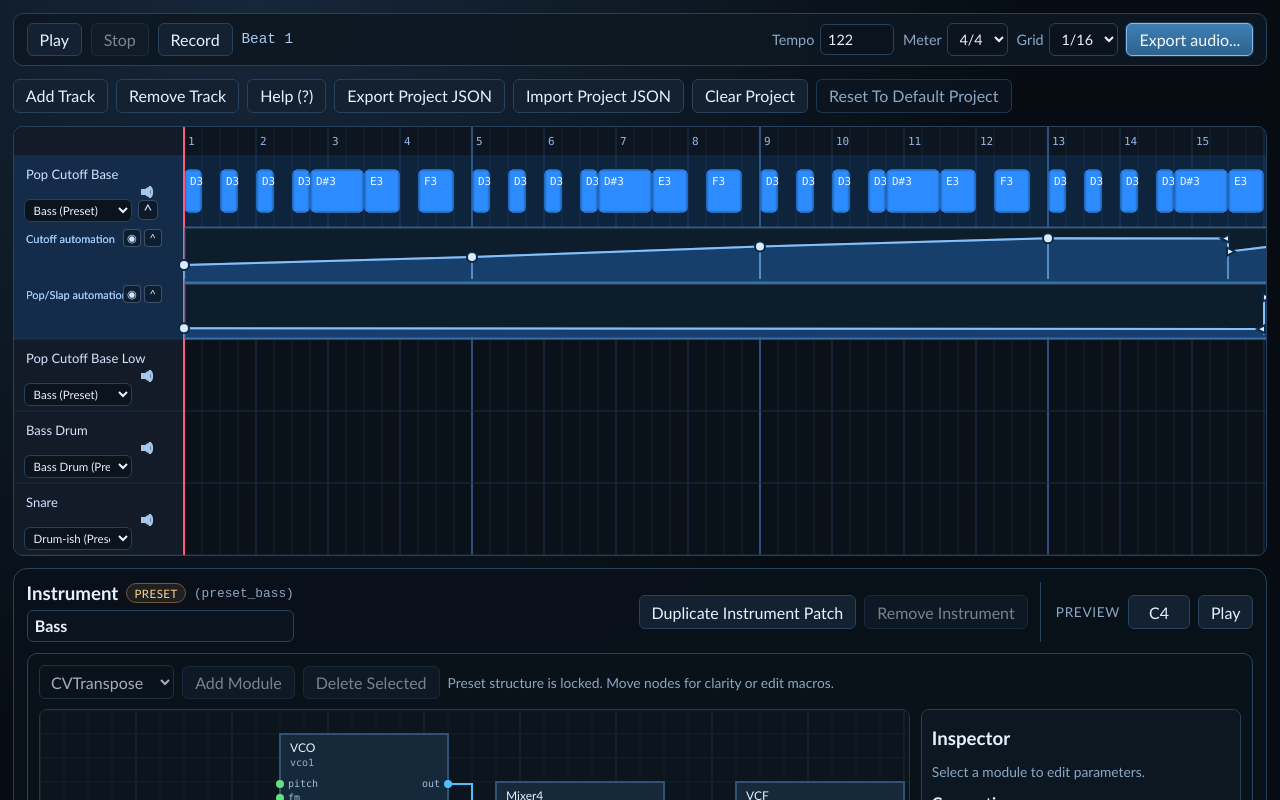
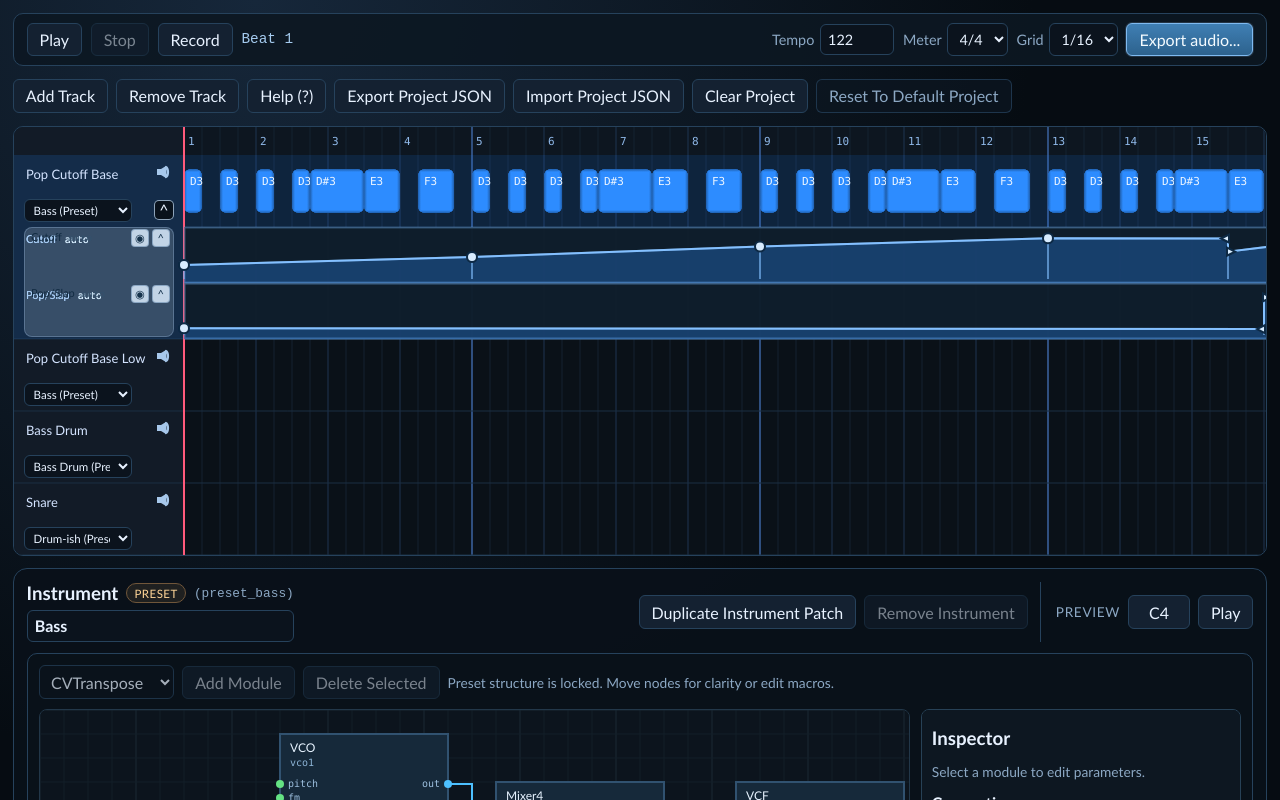
Before and after one commit to eescardo/SynthPlayground, a Next.js app: page / in a window 1280 px wide. Both pictures are taken after a click on the button "Expand macro lanes". Shown: the top 800 px of the page. Built offline with nearby package versions, Linux system fonts and the light colour scheme.

Commit message:
Polish macro inspector alignment and controls

```diff
--- a/app/globals.css
+++ b/app/globals.css
@@ -243,7 +243,7 @@ select {
 
 .track-volume-button {
   position: absolute;
-  left: 124px;
+  left: 140px;
   width: 20px;
   height: 20px;
   pointer-events: auto;
@@ -256,15 +256,15 @@ select {
 
 .track-macro-toggle-button {
   position: absolute;
-  left: 124px;
+  left: 140px;
   width: 20px;
   height: 20px;
   pointer-events: auto;
   z-index: 2;
-  border: 1px solid rgba(129, 166, 205, 0.35);
+  border: 1px solid rgba(187, 214, 239, 0.75);
   border-radius: 5px;
-  background: rgba(12, 25, 39, 0.9);
-  color: #cfe8ff;
+  background: rgba(10, 18, 27, 0.97);
+  color: var(--ink);
   padding: 0;
   line-height: 1;
   cursor: pointer;
@@ -272,9 +272,9 @@ select {
 
 .track-volume-popover {
   position: absolute;
-  left: 140px;
-  width: 64px;
-  padding: 0.5rem 0.35rem 0.45rem;
+  left: 112px;
+  width: 96px;
+  padding: 0.5rem 0.45rem 0.55rem;
   display: flex;
   flex-direction: column;
   align-items: center;
@@ -295,7 +295,7 @@ select {
 
 .track-volume-automation-button {
   width: 100%;
-  font-size: 0.68rem;
+  font-size: 0.66rem;
   line-height: 1.2;
   padding: 0.24rem 0.3rem;
 }
@@ -496,11 +496,27 @@ select {
 .track-volume-scale {
   display: flex;
   flex-direction: column;
-  align-items: center;
-  gap: 0.15rem;
+  align-items: stretch;
+  justify-content: space-between;
+  height: 120px;
   font-size: 0.62rem;
   color: var(--muted);
   line-height: 1.1;
+  align-self: stretch;
+  text-align: right;
+  padding-right: 0.1rem;
+}
+
+.track-inspector-panel {
+  position: absolute;
+  left: 10px;
+  width: 150px;
+  pointer-events: none;
+  z-index: 2;
+  border: 1px solid rgba(148, 179, 213, 0.38);
+  border-radius: 8px;
+  background: rgba(214, 232, 248, 0.18);
+  box-shadow: inset 0 0 0 1px rgba(19, 40, 61, 0.06);
 }
 
 .track-name-button {
@@ -519,7 +535,7 @@ select {
 .track-inspector-row {
   position: absolute;
   left: 10px;
-  width: 138px;
+  width: 150px;
   min-height: 20px;
   display: flex;
   align-items: center;
@@ -527,16 +543,16 @@ select {
   gap: 0.35rem;
   pointer-events: auto;
   z-index: 3;
-}
-
-.track-inspector-row.icon-only {
-  justify-content: flex-end;
+  padding: 0 0.25rem 0 0.45rem;
 }
 
 .track-inspector-row-label {
   min-width: 0;
   flex: 1;
-  color: #bddcff;
+  display: inline-flex;
+  align-items: baseline;
+  gap: 0.38rem;
+  color: #122c43;
   font-size: 0.69rem;
   line-height: 1.1;
   white-space: nowrap;
@@ -544,10 +560,28 @@ select {
   text-overflow: ellipsis;
 }
 
+.track-inspector-name {
+  min-width: 0;
+  overflow: hidden;
+  text-overflow: ellipsis;
+}
+
+.track-inspector-state {
+  flex: 0 0 auto;
+  color: #34526d;
+  font-family: "Courier New", monospace;
+  font-size: 0.62rem;
+  letter-spacing: 0.02em;
+  text-transform: lowercase;
+}
+
 .track-inspector-row-actions {
   display: inline-flex;
   align-items: center;
   gap: 0.18rem;
+  min-width: 40px;
+  flex: 0 0 40px;
+  justify-content: flex-end;
 }
 
 .track-inspector-action-button {
@@ -555,11 +589,16 @@ select {
   height: 18px;
   padding: 0;
   border-radius: 4px;
-  border: 1px solid rgba(126, 165, 208, 0.38);
-  background: rgba(14, 30, 45, 0.92);
-  color: #d0e8ff;
+  border: 1px solid rgba(86, 123, 161, 0.5);
+  background: rgba(214, 232, 248, 0.88);
+  color: #16334c;
   font-size: 0.7rem;
   line-height: 1;
+}
+
+.track-inspector-action-button:disabled {
+  opacity: 0.45;
+  cursor: not-allowed;
 }
 
 .track-name-input {
--- a/src/components/TrackVolumePopover.tsx
+++ b/src/components/TrackVolumePopover.tsx
@@ -45,7 +45,7 @@ export function TrackVolumePopover(props: TrackVolumePopoverProps) {
         className="track-volume-automation-button"
         onClick={props.automated ? props.onUnbindFromAutomation : props.onBindToAutomation}
       >
-        {props.automated ? "◉ Use fixed value" : "◎ Automate in timeline"}
+        {props.automated ? "◉ Use fixed value" : "◎ Automate"}
       </button>
       <div className="track-volume-scale">
         <span>{TRACK_VOLUME_MAX_LABEL}</span>
--- a/src/components/tracks/TrackCanvas.tsx
+++ b/src/components/tracks/TrackCanvas.tsx
@@ -20,6 +20,7 @@ import {
   SPEAKER_ICON_SRC,
   SPEAKER_MUTED_ICON_SRC,
   SPEAKER_X,
+  SPEAKER_Y_OFFSET,
   TRACK_CANVAS_COLORS,
   TRACK_HEIGHT
 } from "@/components/tracks/trackCanvasConstants";
@@ -353,7 +354,7 @@ export function TrackCanvas(props: TrackCanvasProps) {
 
   const beatFromX = (x: number) => (x - HEADER_WIDTH) / BEAT_WIDTH;
   const fixedLaneSliderStartX = HEADER_WIDTH + Math.min(BEAT_WIDTH * 0.25, 18);
-  const fixedLaneSliderEndX = Math.min(width - 10, fixedLaneSliderStartX + BEAT_WIDTH * 2.4);
+  const fixedLaneSliderEndX = Math.min(width - 10, fixedLaneSliderStartX + BEAT_WIDTH * 3.8);
   const fixedLaneValueFromX = (x: number) =>
     Math.max(0, Math.min(1, (x - fixedLaneSliderStartX) / Math.max(1, fixedLaneSliderEndX - fixedLaneSliderStartX)));
   const isTrackSilenced = useCallback((track: Track) => track.mute || isTrackVolumeMuted(track.volume), []);
@@ -552,7 +553,7 @@ export function TrackCanvas(props: TrackCanvasProps) {
       ctx.fillStyle = trackPatchInvalid ? TRACK_CANVAS_COLORS.trackInvalidName : TRACK_CANVAS_COLORS.trackName;
       ctx.font = "13px 'Trebuchet MS', 'Segoe UI', sans-serif";
       ctx.fillText(track.name, 12, y + 24);
-      const muteY = y + 29;
+      const muteY = y + SPEAKER_Y_OFFSET;
       const trackSilenced = isTrackSilenced(track);
       const speakerIcon = trackSilenced ? speakerIconsRef.current.muted : speakerIconsRef.current.normal;
       if (speakerIconsReady && speakerIcon) {
@@ -706,6 +707,7 @@ export function TrackCanvas(props: TrackCanvasProps) {
           height: automationLayout.height,
           laneY: automationLayout.y,
           name: macro.name,
+          defaultValue: macro.defaultNormalized ?? 0.5,
           value: manualValue,
           width
         });
@@ -802,6 +804,7 @@ export function TrackCanvas(props: TrackCanvasProps) {
           height: automationLayout.height,
           laneY: automationLayout.y,
           name: macro.name,
+          defaultValue: macro.defaultNormalized ?? 0.5,
           value: manualValue,
           veilTimeline: true,
           width
--- a/src/components/tracks/TrackCanvasChrome.tsx
+++ b/src/components/tracks/TrackCanvasChrome.tsx
@@ -1,6 +1,10 @@
 import { Dispatch, SetStateAction } from "react";
 import { TrackVolumePopover } from "@/components/TrackVolumePopover";
-import { MACRO_PANEL_TOGGLE_Y_OFFSET, SPEAKER_Y_OFFSET } from "@/components/tracks/trackCanvasConstants";
+import {
+  AUTOMATION_LANE_COLLAPSED_HEIGHT,
+  MACRO_PANEL_TOGGLE_Y_OFFSET,
+  SPEAKER_Y_OFFSET
+} from "@/components/tracks/trackCanvasConstants";
 import { TrackLayout, TrackCanvasAutomationActions, TrackCanvasTrackActions } from "@/components/tracks/trackCanvasTypes";
 import { getTrackMacroLane, getTrackVolumeLane } from "@/lib/macroAutomation";
 import { resolvePatchPresetStatus, resolvePatchSource } from "@/lib/patch/source";
@@ -67,6 +71,23 @@ export function TrackHeaderChrome({
         const selected = selectedTrackId === track.id;
         const effectiveVolume = track.mute ? 0 : track.volume;
         const rememberedVolume = track.volume;
+        const volumeLaneTop = volumeLane ? layout.y + 72 : null;
+        const macroRows = trackPatch?.ui.macros
+          .map((macro) => ({
+            macro,
+            lane: getTrackMacroLane(track, macro.id),
+            laneLayout: layout.automationLanes.find((entry) => entry.macroId === macro.id) ?? null
+          }))
+          .filter((entry) => entry.laneLayout !== null) ?? [];
+        const macroPanelTop = volumeLaneTop ?? macroRows[0]?.laneLayout?.y ?? null;
+        const macroPanelBottom =
+          macroRows.length > 0
+            ? Math.max(...macroRows.map((entry) => (entry.laneLayout ? entry.laneLayout.y + entry.laneLayout.height : 0)))
+            : volumeLane
+              ? layout.y + 72 + AUTOMATION_LANE_COLLAPSED_HEIGHT
+              : null;
+        const macroPanelHeight =
+          macroPanelTop !== null && macroPanelBottom !== null ? Math.max(20, macroPanelBottom - macroPanelTop - 2) : 0;
 
         return (
           <div key={track.id}>
@@ -177,8 +198,21 @@ export function TrackHeaderChrome({
             </select>
             {selected && track.macroPanelExpanded && (
               <>
+                {macroPanelTop !== null && (
+                  <div
+                    className="track-inspector-panel"
+                    style={{
+                      top: `${macroPanelTop}px`,
+                      height: `${macroPanelHeight}px`
+                    }}
+                  />
+                )}
                 {volumeLane && (
-                  <div className="track-inspector-row icon-only" style={{ top: `${layout.y + 72}px` }}>
+                  <div className="track-inspector-row" style={{ top: `${layout.y + 72}px` }}>
+                    <div className="track-inspector-row-label">
+                      <span className="track-inspector-name">Volume</span>
+                      <span className="track-inspector-state">auto</span>
+                    </div>
                     <div className="track-inspector-row-actions">
                       <button
                         type="button"
@@ -201,15 +235,17 @@ export function TrackHeaderChrome({
                     </div>
                   </div>
                 )}
-                {trackPatch?.ui.macros.map((macro) => {
-                  const lane = getTrackMacroLane(track, macro.id);
-                  const laneLayout = layout.automationLanes.find((entry) => entry.macroId === macro.id);
+                {macroRows.map(({ macro, lane, laneLayout }) => {
                   if (!laneLayout) {
                     return null;
                   }
                   const top = laneLayout.y + 1;
                   return (
-                    <div key={macro.id} className="track-inspector-row icon-only" style={{ top: `${top}px` }}>
+                    <div key={macro.id} className="track-inspector-row" style={{ top: `${top}px` }}>
+                      <div className="track-inspector-row-label">
+                        <span className="track-inspector-name">{macro.name}</span>
+                        <span className="track-inspector-state">{lane ? "auto" : "fixed"}</span>
+                      </div>
                       <div className="track-inspector-row-actions">
                         {lane ? (
                           <button
@@ -238,17 +274,16 @@ export function TrackHeaderChrome({
                             ◎
                           </button>
                         )}
-                        {lane && (
-                          <button
-                            type="button"
-                            className="track-inspector-action-button"
-                            title={lane.expanded ? "Collapse lane" : "Expand lane"}
-                            aria-label={lane.expanded ? "Collapse lane" : "Expand lane"}
-                            onClick={() => automationActions.onToggleTrackMacroAutomationLane(track.id, macro.id)}
-                          >
-                            {lane.expanded ? "^" : "v"}
-                          </button>
-                        )}
+                        <button
+                          type="button"
+                          className="track-inspector-action-button"
+                          title={lane ? (lane.expanded ? "Collapse lane" : "Expand lane") : "Expand lane"}
+                          aria-label={lane ? (lane.expanded ? "Collapse lane" : "Expand lane") : "Expand lane"}
+                          disabled={!lane}
+                          onClick={() => lane && automationActions.onToggleTrackMacroAutomationLane(track.id, macro.id)}
+                        >
+                          {lane ? (lane.expanded ? "^" : "v") : " "}
+                        </button>
                       </div>
                     </div>
                   );
--- a/src/components/tracks/trackCanvasAutomationLane.ts
+++ b/src/components/tracks/trackCanvasAutomationLane.ts
@@ -104,6 +104,7 @@ interface RenderFixedLaneParams {
   height: number;
   laneY: number;
   name: string;
+  defaultValue: number;
   value: number;
   veilTimeline?: boolean;
   width: number;
@@ -135,7 +136,13 @@ export function renderAutomationLane({
   ctx.strokeRect(headerWidth + 0.5, laneY + 0.5, width - headerWidth - 1, height - 1);
   ctx.fillStyle = colors.automationLabel;
   ctx.font = "11px 'Trebuchet MS', 'Segoe UI', sans-serif";
-  ctx.fillText(`${macroName} automation`, 12, laneY + Math.min(16, height - 6));
+  const labelY = laneY + Math.min(16, height - 6);
+  const stateLabel = "auto";
+  ctx.fillText(macroName, 12, labelY);
+  const macroNameWidth = ctx.measureText(macroName).width;
+  ctx.fillStyle = colors.noteHoverBorder;
+  ctx.font = "10px ui-monospace, SFMono-Regular, Menlo, monospace";
+  ctx.fillText(stateLabel, 12 + macroNameWidth + 8, labelY);
 
   if (expanded) {
     ctx.beginPath();
@@ -287,16 +294,19 @@ export function renderFixedLane({
   height,
   laneY,
   name,
+  defaultValue,
   value,
   veilTimeline = false,
   width
 }: RenderFixedLaneParams) {
   const laneBottom = laneY + height;
   const sliderStartX = headerWidth + Math.min(beatWidth * 0.25, 18);
-  const sliderEndX = Math.min(width - 10, sliderStartX + beatWidth * 2.4);
+  const sliderEndX = Math.min(width - 10, sliderStartX + beatWidth * 3.8);
   const sliderCenterY = laneY + height * 0.5;
   const normalized = Math.max(0, Math.min(1, value));
   const thumbX = sliderStartX + (sliderEndX - sliderStartX) * normalized;
+  const defaultNormalized = Math.max(0, Math.min(1, defaultValue));
+  const defaultX = sliderStartX + (sliderEndX - sliderStartX) * defaultNormalized;
 
   ctx.fillStyle = veilTimeline ? colors.automationLaneTimelineVeil : colors.automationLaneBg;
   ctx.fillRect(headerWidth, laneY, width - headerWidth, height);
@@ -304,13 +314,25 @@ export function renderFixedLane({
   ctx.strokeRect(headerWidth + 0.5, laneY + 0.5, width - headerWidth - 1, height - 1);
   ctx.fillStyle = colors.automationLabel;
   ctx.font = "11px 'Trebuchet MS', 'Segoe UI', sans-serif";
-  ctx.fillText(`${name} fixed`, 12, laneY + Math.min(16, height - 6));
+  const labelY = laneY + Math.min(16, height - 6);
+  ctx.fillText(name, 12, labelY);
+  const nameWidth = ctx.measureText(name).width;
+  ctx.fillStyle = colors.noteHoverBorder;
+  ctx.font = "10px ui-monospace, SFMono-Regular, Menlo, monospace";
+  ctx.fillText("fixed", 12 + nameWidth + 8, labelY);
 
   ctx.strokeStyle = colors.automationLaneBorder;
   ctx.lineWidth = 2;
   ctx.beginPath();
   ctx.moveTo(sliderStartX, sliderCenterY);
   ctx.lineTo(sliderEndX, sliderCenterY);
+  ctx.stroke();
+
+  ctx.strokeStyle = colors.noteHoverBorder;
+  ctx.lineWidth = 2;
+  ctx.beginPath();
+  ctx.moveTo(defaultX, sliderCenterY - 6);
+  ctx.lineTo(defaultX, sliderCenterY + 6);
   ctx.stroke();
 
   const fillWidth = Math.max(0, thumbX - sliderStartX);
--- a/src/components/tracks/trackCanvasConstants.ts
+++ b/src/components/tracks/trackCanvasConstants.ts
@@ -8,8 +8,8 @@ export const AUTOMATION_LANE_COLLAPSED_HEIGHT = 22;
 export const BEAT_WIDTH = 72;
 export const MUTE_ICON_SIZE = 16;
 export const NOTE_RESIZE_HANDLE_WIDTH = 8;
-export const SPEAKER_X = 126;
-export const SPEAKER_Y_OFFSET = 22;
+export const SPEAKER_X = 142;
+export const SPEAKER_Y_OFFSET = 9;
 export const MACRO_PANEL_TOGGLE_Y_OFFSET = 45;
 export const SPEAKER_ICON_SRC = "/icons/speaker.svg";
 export const SPEAKER_MUTED_ICON_SRC = "/icons/speaker-muted.svg";
```
